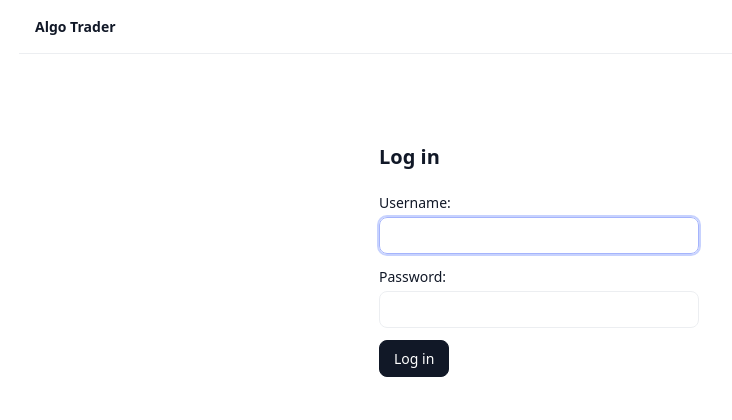
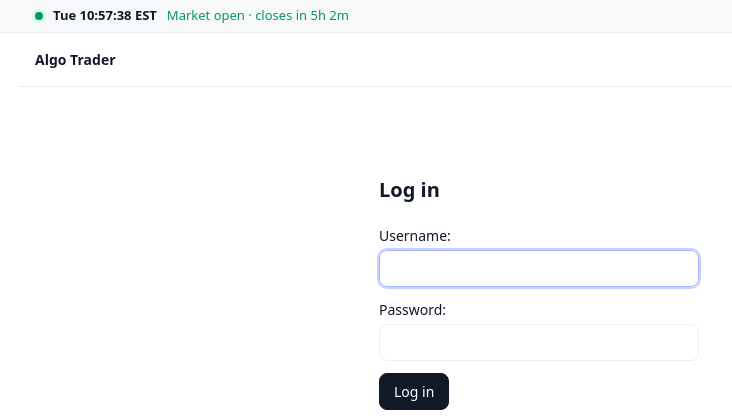
Before and after one commit to Porramat081/python-trading, a Django app: page /login/?next=/ in a window 1280 px wide. Shown: the top 420 px of the page, without its empty margins (101-833 px from the left). Run offline with Django 5.2, Linux system fonts and the light colour scheme.

Commit message:
Show times in US Eastern and add a live US market clock
- TIME_ZONE defaults to America/New_York (EST/EDT); override with
  DJANGO_TIME_ZONE. Trade log, last-run times, chart dates, admin and
  log lines now use the market's own time zone; storage stays UTC.
- Header clock shows New York time and market status (open,
  pre-market, after hours, closed) with a countdown to open/close.
- Scheduler market-hours check converts any input time to New York.

Co-Authored-By: Claude Opus 5.5 <noreply@anthropic.com>
Claude-Session: https://claude.ai/code/session_01DH8FhXxkrYiarzyA8tj5Hp

```diff
--- a/services/momentum_strategy.py
+++ b/services/momentum_strategy.py
@@ -104,7 +104,9 @@ def chart_data(strategy, limit: int = 300) -> dict:
     def clean(series):
         return [None if pd.isna(v) else round(float(v), 4) for v in series]
 
-    labels = [ts.isoformat() for ts in df.index]
+    # Show candle times in the market's time zone (settings.TIME_ZONE, US Eastern by default).
+    tz = timezone.get_current_timezone()
+    labels = [ts.tz_convert(tz).isoformat() if ts.tzinfo else ts.isoformat() for ts in df.index]
     signals = [
         {"x": labels[i], "y": float(row.close), "signal": row.signal}
         for i, row in enumerate(df.itertuples())
--- a/trading/context_processors.py
+++ b/trading/context_processors.py
@@ -6,4 +6,6 @@ def trading_flags(request):
     return {
         "TRADING_ENABLED": settings.TRADING_ENABLED,
         "LIVE_TRADING": settings.LIVE_TRADING,
+        "MARKET_OPEN_TIME": settings.MARKET_OPEN_TIME,
+        "MARKET_CLOSE_TIME": settings.MARKET_CLOSE_TIME,
     }
--- a/trading/management/commands/run_scheduler.py
+++ b/trading/management/commands/run_scheduler.py
@@ -2,18 +2,20 @@ import time
 from datetime import datetime, time as dtime
 from zoneinfo import ZoneInfo
 
+from django.conf import settings
 from django.core.management.base import BaseCommand
 
 from services.momentum_strategy import refresh_and_run_active
 
 NY = ZoneInfo("America/New_York")
-MARKET_OPEN = dtime(9, 30)
-MARKET_CLOSE = dtime(16, 0)
+MARKET_OPEN = dtime.fromisoformat(settings.MARKET_OPEN_TIME)
+MARKET_CLOSE = dtime.fromisoformat(settings.MARKET_CLOSE_TIME)
 AFTER_CLOSE = dtime(16, 10)  # daily candle is final shortly after the close
 
 
 def market_is_open(now: datetime) -> bool:
     """Regular US session, Mon-Fri 09:30-16:00 New York time (exchange holidays not included)."""
+    now = now.astimezone(NY)
     return now.weekday() < 5 and MARKET_OPEN <= now.time() < MARKET_CLOSE
 
 
--- /dev/null
+++ b/trading/static/trading/clock.js
@@ -0,0 +1,74 @@
+// Live US market clock in the header: New York time + market status + countdown.
+// Regular session hours come from settings (data-open / data-close). Exchange holidays
+// are not included. Uses the browser's Intl time-zone support, so EST/EDT is handled.
+(function () {
+  const el = document.getElementById("mkt-clock");
+  if (!el) return;
+
+  const tz = el.dataset.tz || "America/New_York";
+  const toMin = (hhmm) => { const [h, m] = hhmm.split(":").map(Number); return h * 60 + m; };
+  const OPEN = toMin(el.dataset.open || "09:30");
+  const CLOSE = toMin(el.dataset.close || "16:00");
+  const PRE = toMin("04:00");    // pre-market starts
+  const AFTER = toMin("20:00");  // after-hours ends
+  const DAYS = ["Sun", "Mon", "Tue", "Wed", "Thu", "Fri", "Sat"];
+
+  const fmt = new Intl.DateTimeFormat("en-US", {
+    timeZone: tz, hourCycle: "h23", weekday: "short",
+    hour: "2-digit", minute: "2-digit", second: "2-digit", timeZoneName: "short",
+  });
+  const timeEl = el.querySelector(".clock-time");
+  const statusEl = el.querySelector(".clock-status");
+
+  function nowParts() {
+    const p = {};
+    for (const part of fmt.formatToParts(new Date())) p[part.type] = part.value;
+    return p;
+  }
+
+  function duration(minutes) {
+    minutes = Math.max(0, Math.round(minutes));
+    const d = Math.floor(minutes / 1440), h = Math.floor((minutes % 1440) / 60), m = minutes % 60;
+    if (d) return `${d}d ${h}h`;
+    if (h) return `${h}h ${m}m`;
+    return `${m}m`;
+  }
+
+  function tick() {
+    const p = nowParts();
+    const day = DAYS.indexOf(p.weekday);
+    const mins = Number(p.hour) * 60 + Number(p.minute) + Number(p.second) / 60;
+    const weekday = day >= 1 && day <= 5;
+
+    let state, text;
+    if (weekday && mins >= OPEN && mins < CLOSE) {
+      state = "open";
+      text = `Market open · closes in ${duration(CLOSE - mins)}`;
+    } else {
+      // Next weekday open.
+      let ahead = 0, d = day;
+      if (!(weekday && mins < OPEN)) {
+        do { ahead += 1; d = (d + 1) % 7; } while (d === 0 || d === 6);
+      }
+      const until = ahead * 1440 + OPEN - mins;
+      const when = ahead === 0 ? "today" : ahead === 1 ? "tomorrow" : DAYS[d];
+      if (weekday && mins >= PRE && mins < OPEN) {
+        state = "pre";
+        text = `Pre-market · opens in ${duration(until)}`;
+      } else if (weekday && mins >= CLOSE && mins < AFTER) {
+        state = "after";
+        text = `After hours · opens ${when} ${el.dataset.open} (in ${duration(until)})`;
+      } else {
+        state = "closed";
+        text = `Market closed · opens ${when} ${el.dataset.open} (in ${duration(until)})`;
+      }
+    }
+
+    timeEl.textContent = `${p.weekday} ${p.hour}:${p.minute}:${p.second} ${p.timeZoneName}`;
+    statusEl.textContent = text;
+    el.dataset.state = state;
+  }
+
+  tick();
+  setInterval(tick, 1000);
+})();
--- a/trading/static/trading/style.css
+++ b/trading/static/trading/style.css
@@ -75,3 +75,12 @@ td.note { white-space: normal; color: var(--muted); font-size: 12px; max-width:
 .stack label { display: grid; gap: 4px; font-size: 13px; color: var(--muted); }
 .login { max-width: 320px; margin: 64px auto; }
 .login p { display: grid; gap: 4px; margin: 0 0 12px; } .login input { width: 100%; }
+
+/* US market clock */
+.clockbar { background: var(--soft); border-bottom: 1px solid var(--line); }
+.clock { max-width: 1040px; margin: 0 auto; padding: 6px 16px; display: flex; align-items: center; gap: 10px; font-size: 13px; color: var(--muted); flex-wrap: wrap; }
+.clock-time { color: var(--text); font-weight: 600; font-variant-numeric: tabular-nums; }
+.clock .dot { width: 8px; height: 8px; border-radius: 50%; background: #9ca3af; }
+.clock[data-state="open"] .dot { background: var(--up); box-shadow: 0 0 0 3px #d1fae5; }
+.clock[data-state="open"] .clock-status { color: var(--up); }
+.clock[data-state="pre"] .dot, .clock[data-state="after"] .dot { background: var(--warn); }
--- a/trading/templates/trading/_trade_table.html
+++ b/trading/templates/trading/_trade_table.html
@@ -1,10 +1,10 @@
 <div class="scroll">
 <table>
-  <thead><tr><th>Time</th><th>Symbol</th><th>Side</th><th class="num">Qty</th><th class="num">Price</th><th>Status</th><th>Note</th></tr></thead>
+  <thead><tr><th>Time (ET)</th><th>Symbol</th><th>Side</th><th class="num">Qty</th><th class="num">Price</th><th>Status</th><th>Note</th></tr></thead>
   <tbody>
   {% for t in trades %}
     <tr>
-      <td class="muted">{{ t.created_at|date:"M j, H:i" }}</td>
+      <td class="muted" title="{{ t.created_at|date:'Y-m-d H:i:s T' }}">{{ t.created_at|date:"M j, H:i T" }}</td>
       <td><strong>{{ t.symbol }}</strong></td>
       <td class="{% if t.action == 'BUY' %}up{% else %}down{% endif %}">{{ t.action }}</td>
       <td class="num">{{ t.quantity|floatformat:"-4" }}</td>
--- a/trading/templates/trading/base.html
+++ b/trading/templates/trading/base.html
@@ -7,6 +7,14 @@
   <link rel="stylesheet" href="{% static 'trading/style.css' %}">
 </head>
 <body>
+<div class="clockbar">
+  <div id="mkt-clock" class="clock" data-tz="America/New_York" data-open="{{ MARKET_OPEN_TIME }}" data-close="{{ MARKET_CLOSE_TIME }}"
+       title="US stock market (NYSE/Nasdaq), New York time. Regular session {{ MARKET_OPEN_TIME }}–{{ MARKET_CLOSE_TIME }} Mon–Fri; holidays not shown.">
+    <span class="dot"></span>
+    <span class="clock-time">{% now "D H:i T" %}</span>
+    <span class="clock-status">US market hours {{ MARKET_OPEN_TIME }}–{{ MARKET_CLOSE_TIME }} ET</span>
+  </div>
+</div>
 <header class="bar">
   <a class="brand" href="{% url 'trading:dashboard' %}">Algo Trader</a>
   {% if user.is_authenticated %}
@@ -31,6 +39,7 @@
   {% for message in messages %}<p class="flash {{ message.tags }}">{{ message }}</p>{% endfor %}
   {% block content %}{% endblock %}
 </main>
+<script src="{% static 'trading/clock.js' %}"></script>
 {% block scripts %}{% endblock %}
 </body>
 </html>
--- a/trading/templates/trading/dashboard.html
+++ b/trading/templates/trading/dashboard.html
@@ -36,7 +36,7 @@
     {{ selected_strategy.ma_type }} {{ selected_strategy.short_window }}/{{ selected_strategy.long_window }}
     {% if selected_strategy.trend %}· trend <span class="{{ selected_strategy.trend|lower }}">{% if selected_strategy.trend == 'UP' %}▲ up{% else %}▼ down{% endif %}</span>{% endif %}
     {% if selected_strategy.last_signal %}· signal {{ selected_strategy.last_signal }}{% endif %}
-    {% if selected_strategy.last_run %}· checked {{ selected_strategy.last_run|timesince }} ago{% endif %}
+    {% if selected_strategy.last_run %}· checked {{ selected_strategy.last_run|date:"M j, H:i T" }}{% endif %}
   </p>
   {% if candle_count %}<div class="chart"><canvas id="priceChart"></canvas></div>
   {% else %}<p class="muted">No price data yet — it is fetched automatically on the next run.</p>{% endif %}
--- a/trading/templates/trading/strategies.html
+++ b/trading/templates/trading/strategies.html
@@ -33,7 +33,7 @@
       <td class="{% if s.last_signal == 'BUY' %}up{% elif s.last_signal == 'SELL' %}down{% else %}muted{% endif %}">{{ s.last_signal|default:"—" }}</td>
       <td class="num">{{ s.trade_quantity|floatformat:"-4" }}</td>
       {% if multi_account %}<td class="muted">{{ s.account.account_name|default:"—" }}</td>{% endif %}
-      <td class="muted">{% if s.last_run %}{{ s.last_run|timesince }} ago{% else %}never{% endif %}</td>
+      <td class="muted" {% if s.last_run %}title="{{ s.last_run|date:'Y-m-d H:i:s T' }}"{% endif %}>{% if s.last_run %}{{ s.last_run|timesince }} ago{% else %}never{% endif %}</td>
       <td>
         <form method="post" action="{% url 'trading:strategy_toggle' s.pk %}" class="inline">{% csrf_token %}
           <button class="switch {% if s.is_active %}on{% endif %}" title="Automatic trading {% if s.is_active %}ON{% else %}OFF{% endif %}" aria-label="Toggle"></button>
```
Also changed, not shown: algo_trader/settings.py (+13 -2 lines), trading/tests.py (+41 -0 lines), README.md, 1 other file.
